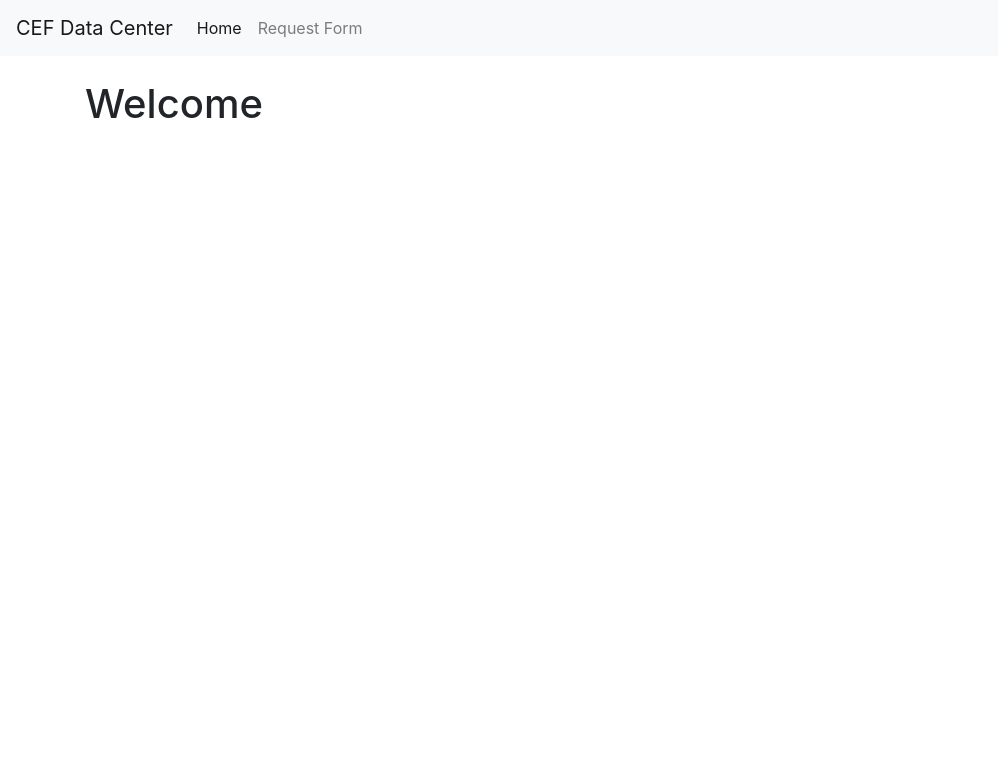
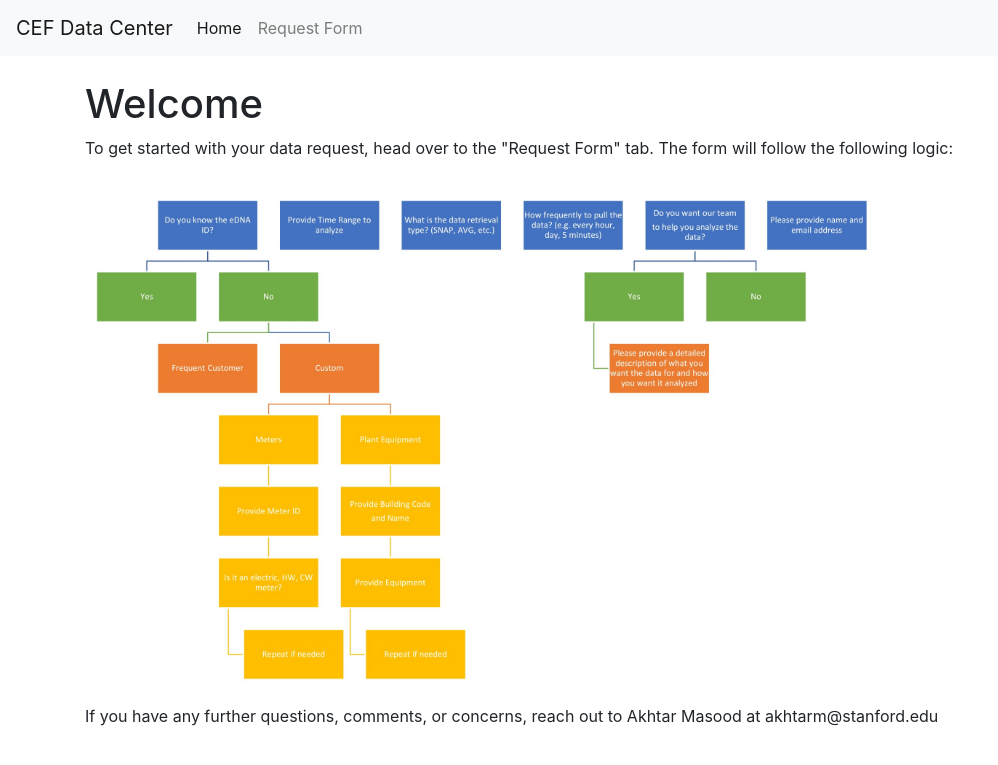
Before and after one commit to samanyl/cef-datarequest, a Flask app: page / in a window 1280 px wide. Shown: the top 765 px of the page, without its empty margins (0-998 px from the left). Run offline with Flask 2, Linux system fonts and the light colour scheme; some libraries are stand-ins or nearby versions.

Commit message:
9/25 update

```diff
--- a/templates/index.html
+++ b/templates/index.html
@@ -3,5 +3,8 @@
 {% block content %}
 
   <h1>Welcome</h1>
+  <p>To get started with your data request, head over to the "Request Form" tab. The form will follow the following logic:</p>
+  <img src="{{url_for('static', filename='cefdata-1.jpg')}}" align="middle" width = "800"/>
+  <p>If you have any further questions, comments, or concerns, reach out to Akhtar Masood at akhtarm@stanford.edu</p>
 
 {% endblock %}
```
Also changed, not shown: static/cefdata-1.jpg (added).
